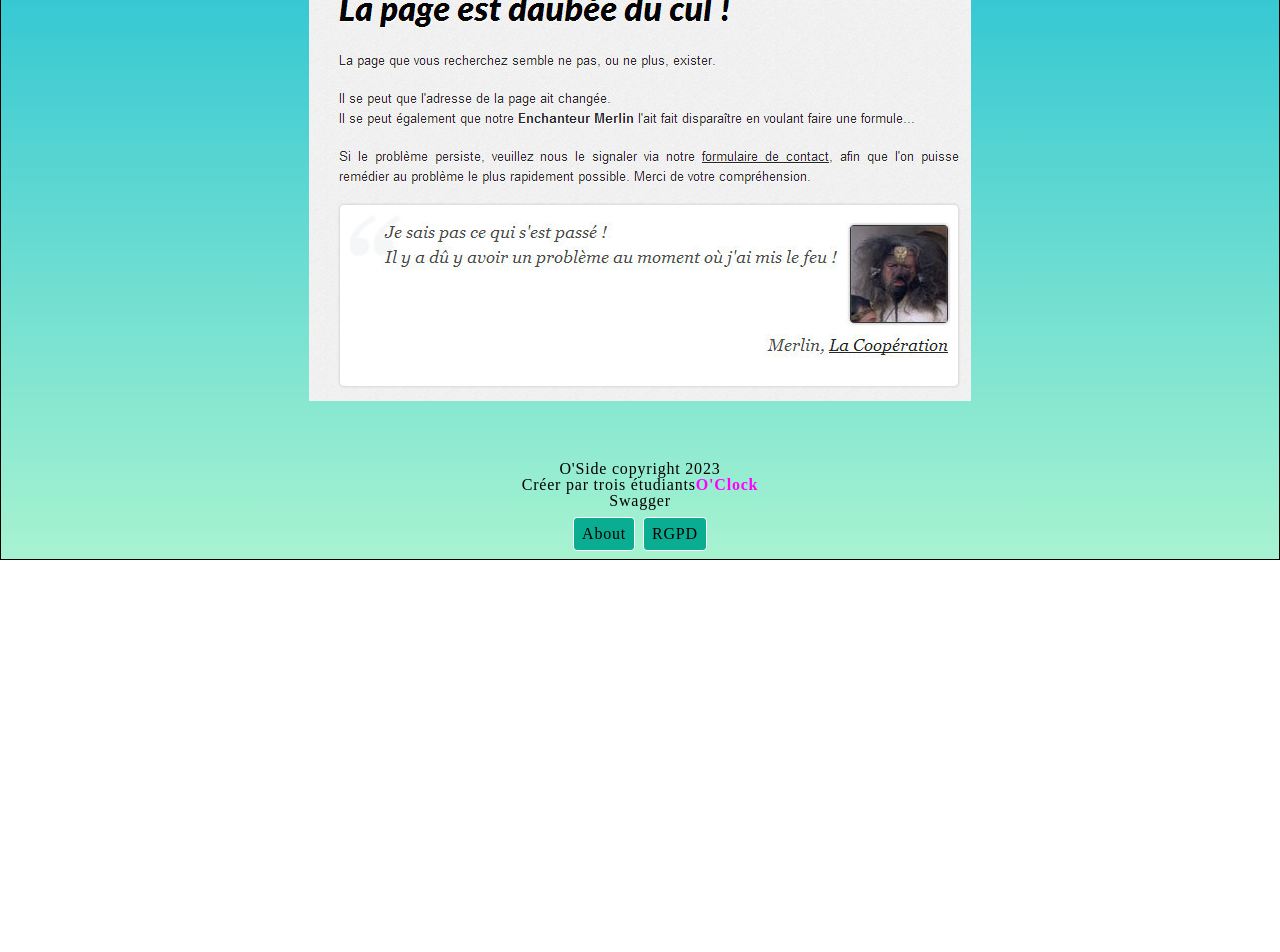
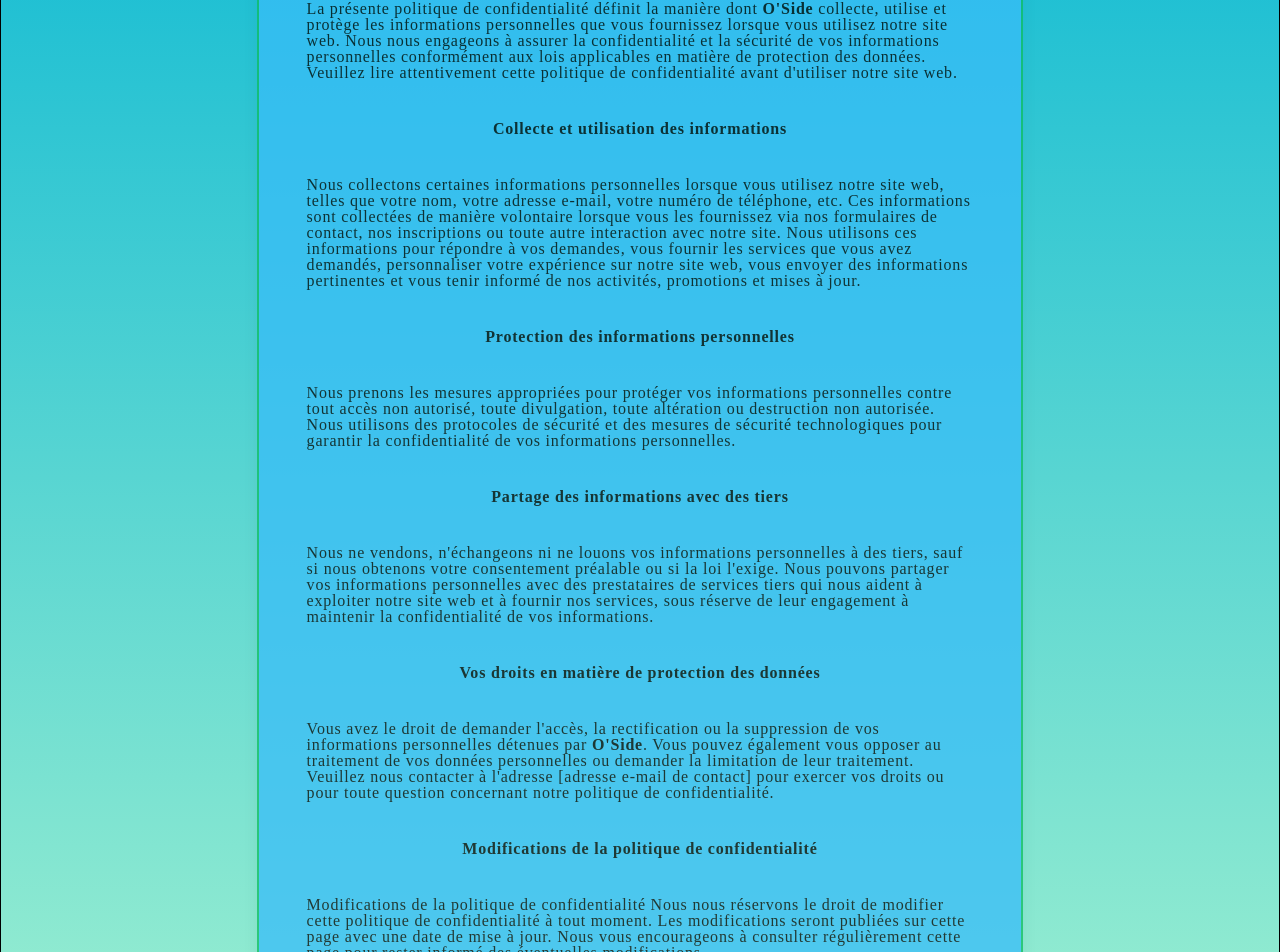
Before and after one commit to gouteuxchristophe/OSide-Front, a React (Vite) app: page /rgpd in a window 1280 px wide. Shown: the part 240-1192 px from the top of the page. Before the commit the page ends 800 px from the top, so only its background shows below. Built offline with nearby package versions, Linux system fonts and the light colour scheme; no server answers.

Commit message:
update page RGPD

```diff
--- a/src/components/App/index.tsx
+++ b/src/components/App/index.tsx
@@ -16,6 +16,7 @@ import AdminPage from '../Admin';
 import { toast } from 'react-toastify';
 import { getUserById, resetSuccessDelete } from '../../store/reducers/user';
 import AddProjects from '../Project/add';
+import RGPD from '../RGPD';
 function App() {
   // state pour les erreurs de l'API sur getprojet
   const errorAPIUser = useAppSelector((state) => state.user.errorAPIUser);
@@ -136,6 +137,13 @@ function App() {
           )}
         />
         <Route
+        path="/rgpd"
+        element={(
+          // Affichage page ajout de projet
+          <RGPD />
+        )}
+      />
+        <Route
           path="/error"
           element={(
             // Affichage page erreur 404
--- a/src/components/Dashboard/ModalUpdateUser.tsx
+++ b/src/components/Dashboard/ModalUpdateUser.tsx
@@ -79,9 +79,8 @@ export default function ModalUpdateContent({ closeModal }: { closeModal: () => v
       ...(updatePassword !== '' && { password: updatePassword }),
       ...(updatePassword !== '' && { passwordConfirm: updateConfirmPassword }),
       ...(updateEmail !== '' && { email: updateEmail }),
-      ...(idTechnoSelected.length > 0 && { ability: idTechnoSelected as number[],
+      ...(idTechnoSelected.length > 0 && { ability: idTechnoSelected as number[] }),
       ...(updateBio !== '' && { bio: updateBio }),
-      }),
   }
   // action vers le reducer avec les données du formulaire
   dispatch(updateUser(data))
@@ -135,7 +134,7 @@ export default function ModalUpdateContent({ closeModal }: { closeModal: () => v
               <div className="flex flex-wrap gap-2 justify-center">
                 {technoTemporaly.map((techno) => (
                   <div className="relative" key={`${techno.id}-${techno.label}`}>
-                      <span className={`p-2 bg-[white] rounded border border-solid border-${techno.color}`}>{techno.label}</span>
+                    <span className={`p-2 rounded border border-solid border-${techno.color}`}>{techno.label}</span>
                   </div>
                 ))}
               </div>
--- a/src/components/RGPD/index.tsx
+++ b/src/components/RGPD/index.tsx
@@ -1,6 +1,39 @@
 function RGPD() {
   return (
-    <div>RGPD</div>
+    <div className="flex flex-col mb-10 items-center md:flex-row md:flex-wrap md:justify-center md:gap-10 overflow-hidden">
+      <div className="w-[90%] lg:w-3/5 rounded-lg lg:rounded-l-lg lg:rounded-r-none shadow-xl bg-white opacity-75 lg:mx-0 border-2 border-solid border-secondary10 mt-2">
+        <div className="p-4 md:p-12 text-center lg:text-left flex flex-col gap-7 relative bg-sky">
+          <div className="flex flex-col items-center justify-between mb-3 tracking-wider ">
+            <h1 className="text-xl font-bold mb-10">Politique de confidentialité</h1>
+
+            <p>La présente politique de confidentialité définit la manière dont <b className="font-bold">O'Side</b> collecte, utilise et protège les informations personnelles que vous fournissez lorsque vous utilisez notre site web. Nous nous engageons à assurer la confidentialité et la sécurité de vos informations personnelles conformément aux lois applicables en matière de protection des données. Veuillez lire attentivement cette politique de confidentialité avant d'utiliser notre site web.</p>
+
+            <h2 className="text-l font-bold mb-10 mt-10">Collecte et utilisation des informations</h2>
+
+            <p>Nous collectons certaines informations personnelles lorsque vous utilisez notre site web, telles que votre nom, votre adresse e-mail, votre numéro de téléphone, etc. Ces informations sont collectées de manière volontaire lorsque vous les fournissez via nos formulaires de contact, nos inscriptions ou toute autre interaction avec notre site.
+
+              Nous utilisons ces informations pour répondre à vos demandes, vous fournir les services que vous avez demandés, personnaliser votre expérience sur notre site web, vous envoyer des informations pertinentes et vous tenir informé de nos activités, promotions et mises à jour.</p>
+
+            <h2 className="text-l font-bold mb-10 mt-10">Protection des informations personnelles</h2>
+
+            <p>Nous prenons les mesures appropriées pour protéger vos informations personnelles contre tout accès non autorisé, toute divulgation, toute altération ou destruction non autorisée. Nous utilisons des protocoles de sécurité et des mesures de sécurité technologiques pour garantir la confidentialité de vos informations personnelles.</p>
+
+            <h2 className="text-l font-bold mb-10 mt-10">Partage des informations avec des tiers</h2>
+
+            <p>Nous ne vendons, n'échangeons ni ne louons vos informations personnelles à des tiers, sauf si nous obtenons votre consentement préalable ou si la loi l'exige. Nous pouvons partager vos informations personnelles avec des prestataires de services tiers qui nous aident à exploiter notre site web et à fournir nos services, sous réserve de leur engagement à maintenir la confidentialité de vos informations.</p>
+
+            <h2 className="text-l font-bold mb-10 mt-10">Vos droits en matière de protection des données</h2>
+
+            <p>Vous avez le droit de demander l'accès, la rectification ou la suppression de vos informations personnelles détenues par <b className="font-bold">O'Side</b>. Vous pouvez également vous opposer au traitement de vos données personnelles ou demander la limitation de leur traitement. Veuillez nous contacter à l'adresse [adresse e-mail de contact] pour exercer vos droits ou pour toute question concernant notre politique de confidentialité.</p>
+
+            <h2 className="text-l font-bold mb-10 mt-10">Modifications de la politique de confidentialité</h2>
+            <p>Modifications de la politique de confidentialité
+
+              Nous nous réservons le droit de modifier cette politique de confidentialité à tout moment. Les modifications seront publiées sur cette page avec une date de mise à jour. Nous vous encourageons à consulter régulièrement cette page pour rester informé des éventuelles modifications.</p>
+          </div>
+        </div>
+      </div>
+    </div>
   );
 }
 
```
Lines whose indentation alone changed are shown as unchanged.
